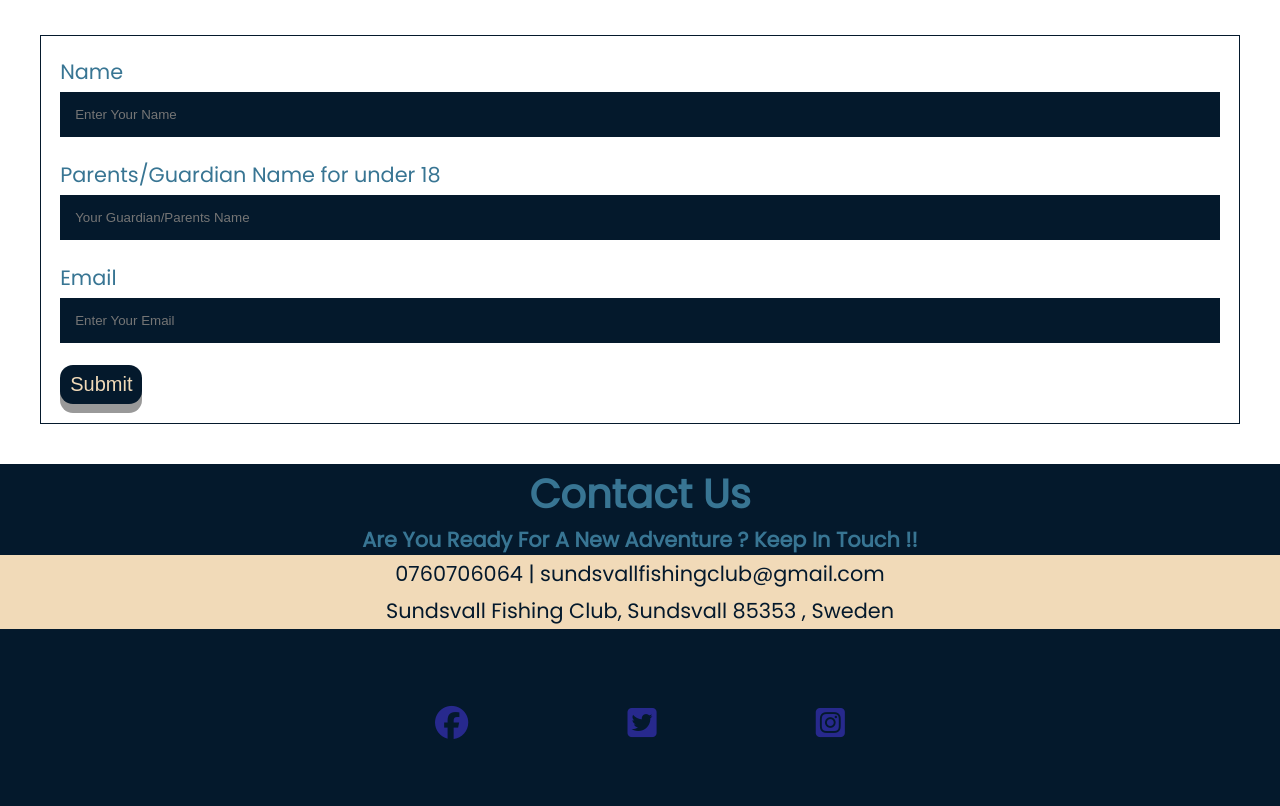
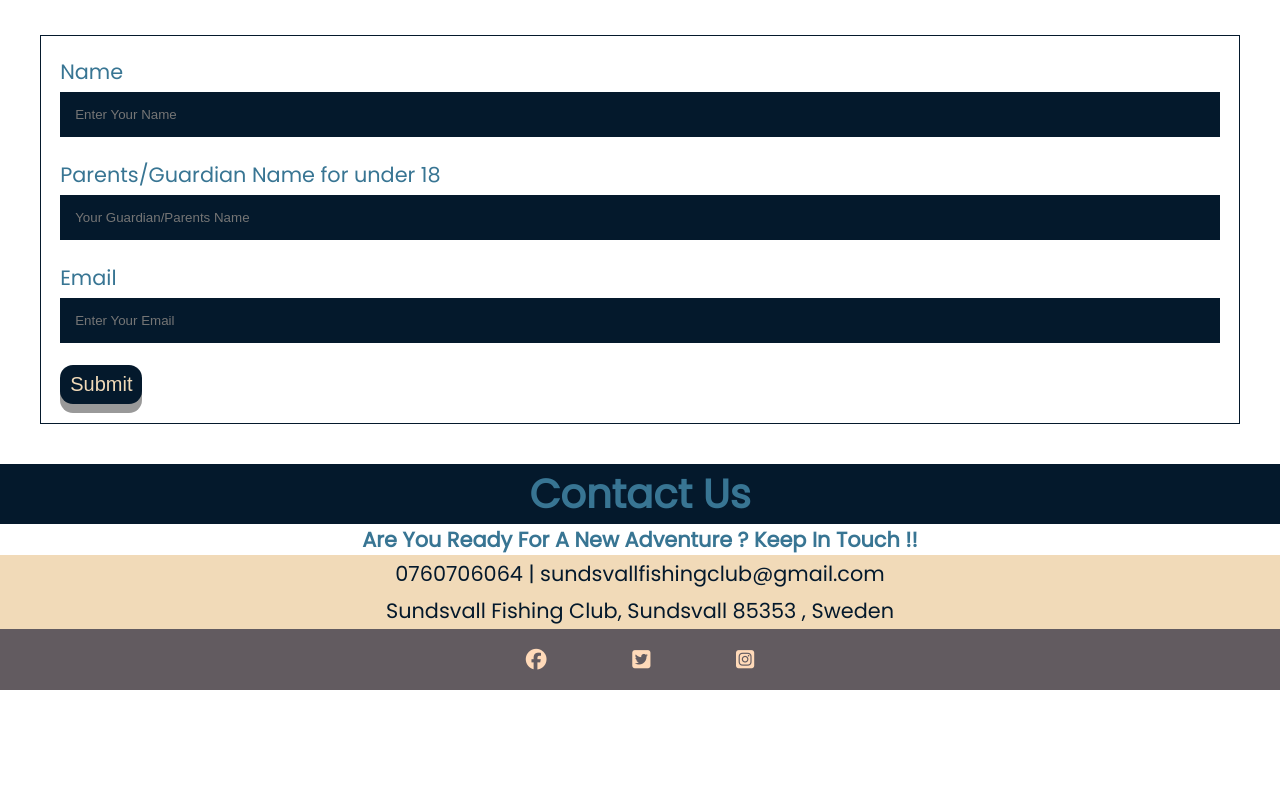
Before and after one commit to MRWaelGhandoura/css-html-first-project, a plain HTML site: page index.html in a window 1280 px wide. Shown: the part 1469-2275 px from the top of the page. After the commit the page ends 2159 px from the top, so only its background shows below. Drawn offline with Linux system fonts and the light colour scheme.

Commit message:
adding style to the footer

```diff
--- a/assets/css/style.css
+++ b/assets/css/style.css
@@ -50,7 +50,6 @@ body{
      font-family: Poppins, sans-serif;
      text-transform: uppercase;
      letter-spacing: 4px;
-     font-size: 3rem;
      white-space: no-wrap;
  }
 
@@ -298,11 +297,11 @@ padding: 1.2rem;
   }
 /* footer*/
 footer {
-    height: 150px;
-    background-color: #04192c;
+    height: 80px;
+    color: peachpuff;
+    display: block;
+}
 
-
-}
 footer h2 {
     text-align: center;
     background-color: #04192c;
@@ -316,20 +315,24 @@ footer p {
 
 }
 
-.social-networks{
+.social-networks {
     text-align: center;
-    background-color: #04192c;
+    background-color: #625b60;
 }
 .social-networks > li {
     display: inline;
 }
 
 .social-networks i {
-    font-size: 160%;
-    margin: 1%;
-    padding: 5%;
-    color: #27298d;
+    margin: 0 20px;
+    padding: 20px;
+    color: peachpuff;
 }
+footer li a:hover i{
+    color: lightskyblue;
+    transform: rotate(-15deg) scale(1.3);
+}
+
 
 /* wrapper */
 .wrapper{
```
